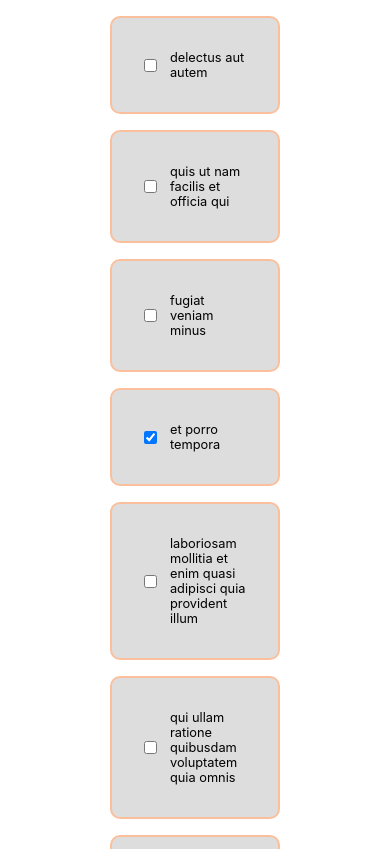
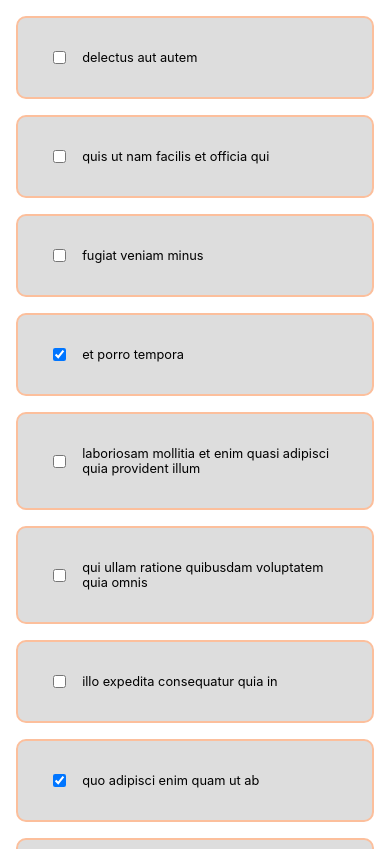
Before and after one commit to turkaytunc/react-todo, a React (Create React App) app: page / in a window 390 px wide. Shown: the top 849 px of the page. Built offline with nearby package versions, Linux system fonts and the light colour scheme.

Commit message:
Added media queries

```diff
--- a/src/App.css
+++ b/src/App.css
@@ -6,6 +6,17 @@
 .todo-list {
   grid-column: 2;
 }
+
+@media only screen and (max-width: 700px) {
+  .app {
+    grid-template-columns: 1fr;
+  }
+
+  .todo-list {
+    grid-column: 1;
+  }
+}
+
 
 
 @keyframes App-logo-spin {
```
